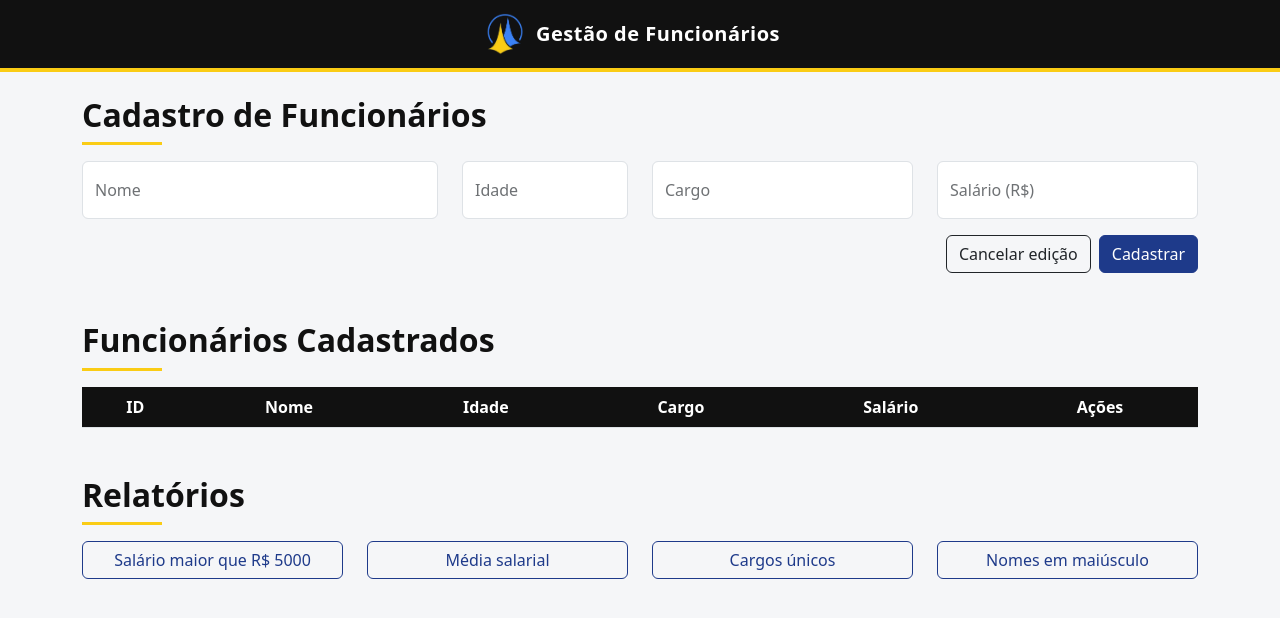
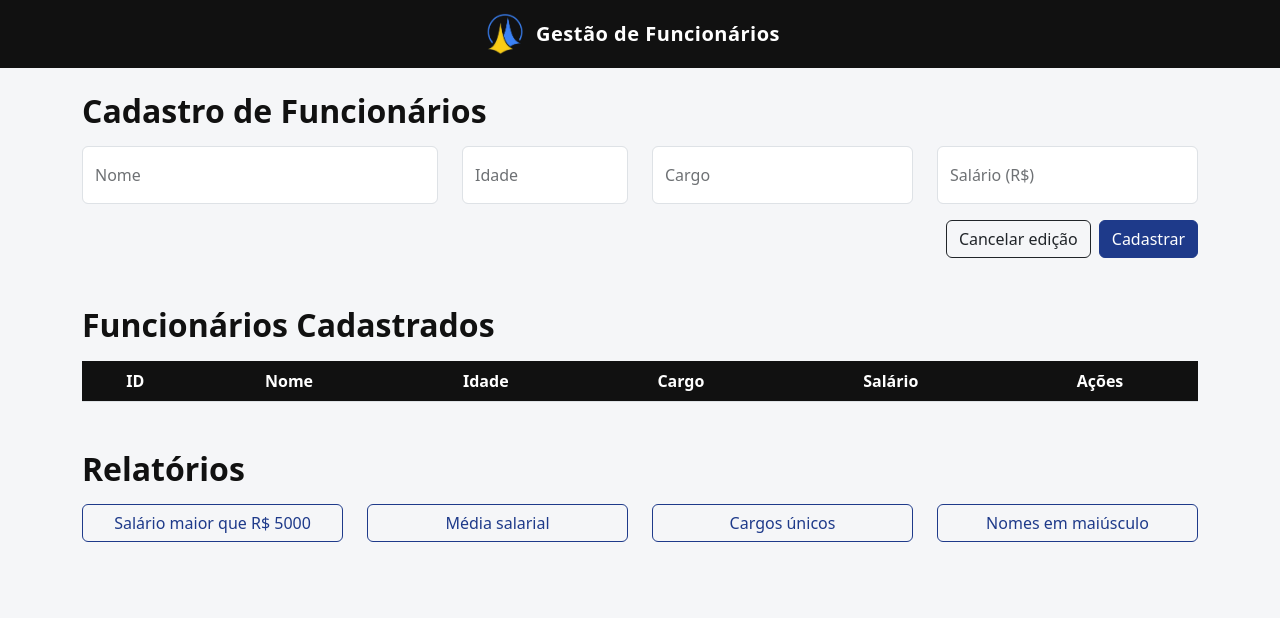
Before and after one commit to MariaJulia015/Gestao_Funcionarios, a plain HTML site: page index.html in a window 1280 px wide. Drawn offline with Linux system fonts and the light colour scheme.

Commit message:
Remove linhas amarelas da interface

```diff
--- a/css/estilo.css
+++ b/css/estilo.css
@@ -13,7 +13,6 @@ body {
 /* Barra superior */
 .navbar-tema {
     background-color: var(--preto);
-    border-bottom: 4px solid var(--amarelo);
 }
 
 .navbar-tema .navbar-brand {
@@ -33,14 +32,6 @@ h2 {
     font-weight: 600;
 }
 
-hr.linha-tema {
-    border: 0;
-    height: 3px;
-    background-color: var(--amarelo);
-    opacity: 1;
-    width: 80px;
-    margin-top: 0.25rem;
-}
 
 /* Botões */
 .btn-primary {
@@ -81,7 +72,8 @@ hr.linha-tema {
 
 /* Resultado dos relatórios */
 #resultadoRelatorio:not(:empty) {
-    border-left: 4px solid var(--amarelo);
+    border: 1px solid #dee2e6;
+    border-radius: 6px;
     background-color: #ffffff;
     padding: 12px 16px;
 }
--- a/index.html
+++ b/index.html
@@ -18,8 +18,7 @@
     </nav>
 
     <div class="container mt-4">
-        <h2>Cadastro de Funcionários</h2>
-        <hr class="linha-tema">
+        <h2 class="mb-3">Cadastro de Funcionários</h2>
         <form id="formFuncionario" method="post">
             <div class="row">
                 <div class="col-md-4">
@@ -53,8 +52,7 @@
             </div>
         </form>
 
-        <h2 class="mt-5">Funcionários Cadastrados</h2>
-        <hr class="linha-tema">
+        <h2 class="mt-5 mb-3">Funcionários Cadastrados</h2>
         <table class="table table-striped table-hover text-center bg-white">
             <thead>
                 <tr>
@@ -70,8 +68,7 @@
             </tbody>
         </table>
 
-        <h2 class="mt-5">Relatórios</h2>
-        <hr class="linha-tema">
+        <h2 class="mt-5 mb-3">Relatórios</h2>
         <div class="row">
             <div class="col-md mb-2 d-grid"><input type="button" class="btn btn-outline-primary" id="btnSalarioMaior5000" value="Salário maior que R$ 5000"></div>
             <div class="col-md mb-2 d-grid"><input type="button" class="btn btn-outline-primary" id="btnMediaSalarial" value="Média salarial"></div>
```
